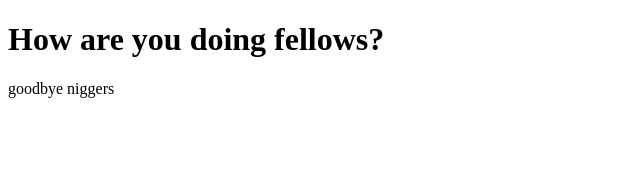
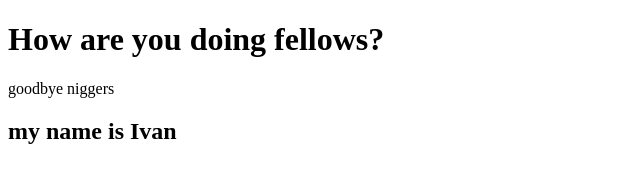
Before and after one commit to filin639/test, a plain HTML site: page index.html in a window 1280 px wide. Shown: the whole page, without its empty margins (0-640 px from the left). Drawn offline with Linux system fonts and the light colour scheme.

Commit message:
new question

```diff
--- a/index.html
+++ b/index.html
@@ -7,5 +7,7 @@
     <body>
         <h1>How are you doing fellows?</h1>
         <p>goodbye niggers</p>
+        <h2>my name is Ivan</h2>
+
     </body>
 </html>
```
